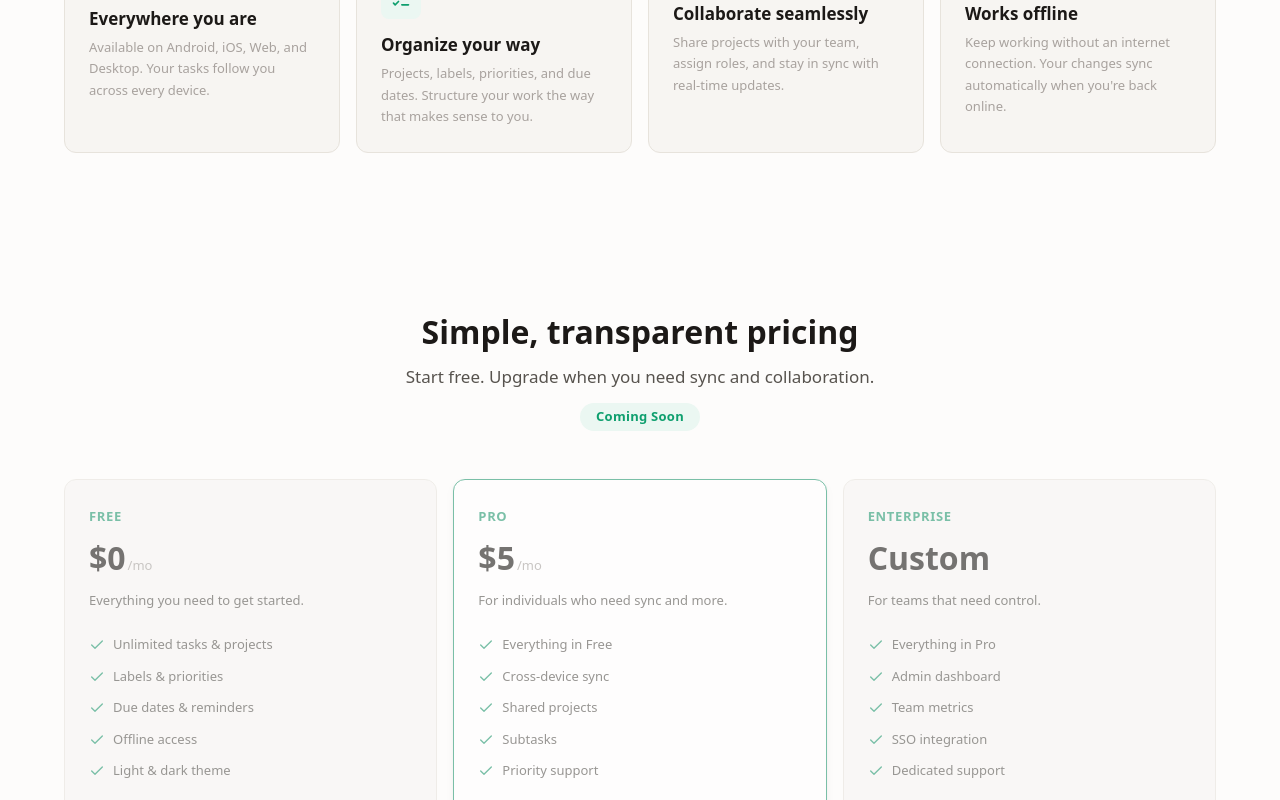
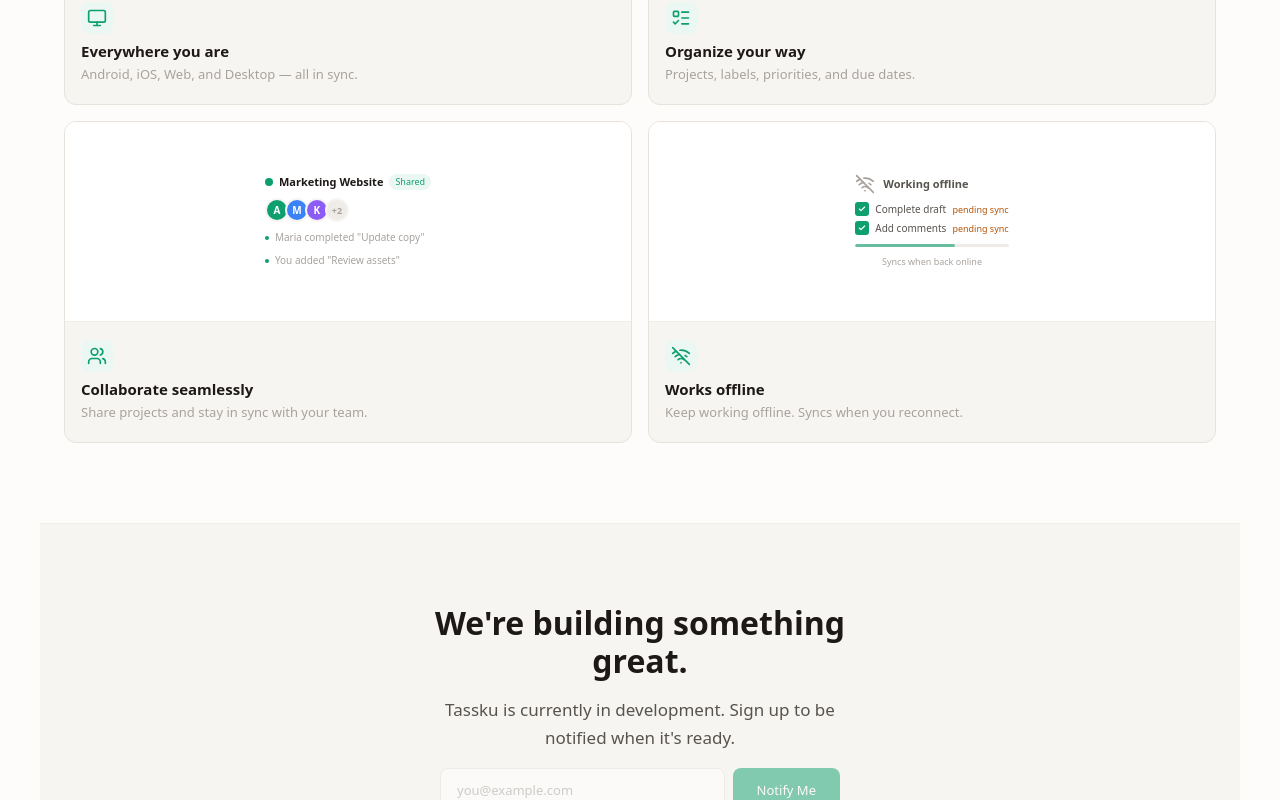
Before and after one commit to alvaro347/tassku-web, a React (Vite) app: page / in a window 1280 px wide. Shown: the part 1440-2240 px from the top of the page. Built offline with nearby package versions, Linux system fonts and the light colour scheme.

Commit message:
fix: feature grid 2x2 layout, fixed card heights, hide pricing

```diff
--- a/src/components/DownloadCta/DownloadCta.module.css
+++ b/src/components/DownloadCta/DownloadCta.module.css
@@ -1,7 +1,7 @@
 .section {
     background-color: var(--color-surface);
     border-top: 1px solid var(--color-border-subtle);
-    border-bottom: 1px solid var(--color-border-subtle);
+    margin-bottom: 80px;
 }
 
 .content {
--- a/src/components/FeatureCard/FeatureCard.module.css
+++ b/src/components/FeatureCard/FeatureCard.module.css
@@ -17,33 +17,38 @@
 .mockupArea {
     border-bottom: 1px solid var(--color-border-subtle);
     background-color: var(--color-surface-elevated);
-    padding: var(--space-md);
-    min-height: 140px;
+    padding: var(--space-lg);
+    height: 200px;
     display: flex;
     align-items: center;
     justify-content: center;
+    overflow: hidden;
 }
 
 .body {
-    padding: var(--space-xl);
+    padding: var(--space-lg);
+    height: 120px;
+    display: flex;
+    flex-direction: column;
+    justify-content: center;
 }
 
 .iconWrap {
     display: inline-flex;
     align-items: center;
     justify-content: center;
-    width: 40px;
-    height: 40px;
+    width: 32px;
+    height: 32px;
     border-radius: var(--radius-md);
     background-color: var(--color-accent-subtle);
     color: var(--color-accent);
-    margin-bottom: var(--space-lg);
+    margin-bottom: var(--space-sm);
 }
 
 .title {
-    font-size: var(--text-lg);
+    font-size: var(--text-base);
     font-weight: var(--weight-semibold);
-    margin-bottom: var(--space-sm);
+    margin-bottom: var(--space-xs);
 }
 
 .description {
@@ -51,3 +56,13 @@
     color: var(--color-text-muted);
     line-height: var(--leading-relaxed);
 }
+
+@media (max-width: 768px) {
+    .mockupArea {
+        height: 170px;
+    }
+
+    .body {
+        height: auto;
+    }
+}
--- a/src/components/Features/Features.module.css
+++ b/src/components/Features/Features.module.css
@@ -25,9 +25,3 @@
         grid-template-columns: 1fr;
     }
 }
-
-@media (min-width: 1024px) {
-    .grid {
-        grid-template-columns: repeat(4, 1fr);
-    }
-}
--- a/src/data/features.ts
+++ b/src/data/features.ts
@@ -8,25 +8,21 @@ export const features: Feature[] = [
     {
         iconName: 'Monitor',
         title: 'Everywhere you are',
-        description:
-            'Available on Android, iOS, Web, and Desktop. Your tasks follow you across every device.',
+        description: 'Android, iOS, Web, and Desktop — all in sync.',
     },
     {
         iconName: 'ListTodo',
         title: 'Organize your way',
-        description:
-            'Projects, labels, priorities, and due dates. Structure your work the way that makes sense to you.',
+        description: 'Projects, labels, priorities, and due dates.',
     },
     {
         iconName: 'Users',
         title: 'Collaborate seamlessly',
-        description:
-            'Share projects with your team, assign roles, and stay in sync with real-time updates.',
+        description: 'Share projects and stay in sync with your team.',
     },
     {
         iconName: 'WifiOff',
         title: 'Works offline',
-        description:
-            'Keep working without an internet connection. Your changes sync automatically when you\'re back online.',
+        description: 'Keep working offline. Syncs when you reconnect.',
     },
 ]
--- a/src/pages/Home.tsx
+++ b/src/pages/Home.tsx
@@ -1,7 +1,7 @@
 import Navbar from '../components/Navbar/Navbar'
 import Hero from '../components/Hero/Hero'
 import Features from '../components/Features/Features'
-import Pricing from '../components/Pricing/Pricing'
+// import Pricing from '../components/Pricing/Pricing'
 import DownloadCta from '../components/DownloadCta/DownloadCta'
 import Footer from '../components/Footer/Footer'
 
@@ -11,7 +11,7 @@ function Home() {
             <Navbar />
             <Hero />
             <Features />
-            <Pricing />
+            {/* <Pricing /> */}
             <DownloadCta />
             <Footer />
         </>
```
